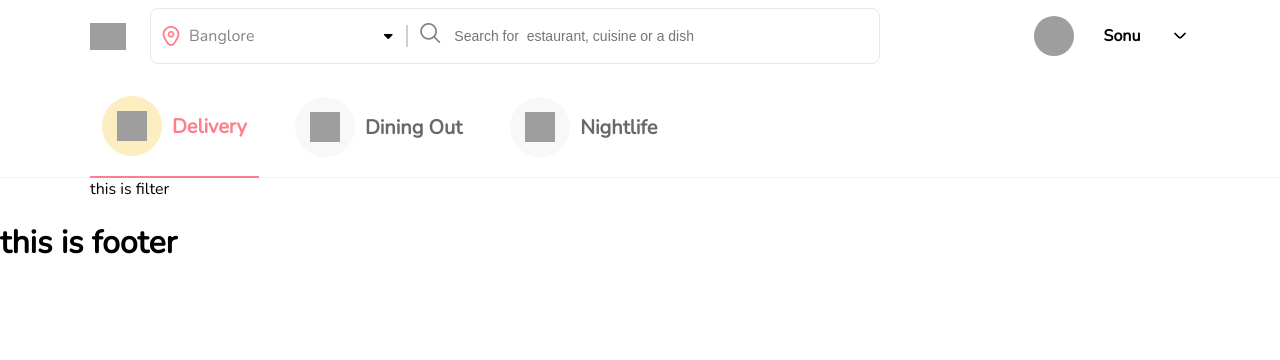
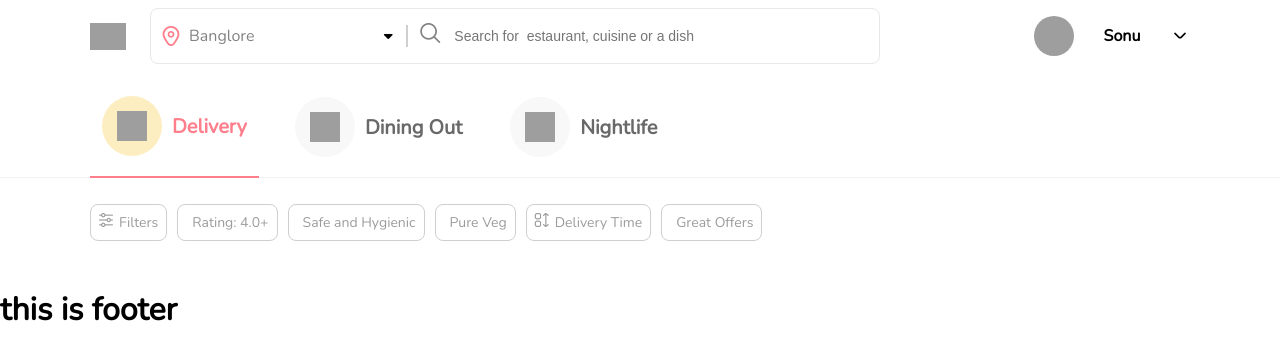
Before and after one commit to sonushrivastav/zomato-react, a React (Vite) app: page / in a window 1280 px wide. Shown: the top 360 px of the page. Built offline with nearby package versions, Linux system fonts and the light colour scheme; grey boxes are pictures that could not be loaded.

Commit message:
all filters display on delivery tab

```diff
--- a/src/components/filters/Filter.jsx
+++ b/src/components/filters/Filter.jsx
@@ -1,11 +1,19 @@
-import React from 'react'
-import "./filter.css"
-const Filter = () => {
+import React from "react";
+import "./filter.css";
+const Filter = ({ filterlist }) => {
   return (
-    <div>
-      this is filter
+    <div className="filters">
+      {filterlist &&
+        filterlist?.map((filter) => {
+          return (
+            <div id={filter?.id} className="filter_item">
+              <span>{filter?.icon && filter?.icon}</span>
+              <span className="filter_name">{filter?.title}</span>
+            </div>
+          );
+        })}
     </div>
-  )
-}
+  );
+};
 
-export default Filter
+export default Filter;
--- a/src/components/filters/filter.css
+++ b/src/components/filters/filter.css
@@ -0,0 +1,21 @@
+.filters{
+    padding: 16px 0px;
+    display: flex;
+    flex-wrap: wrap;
+}
+
+.filter_item{
+    padding: 8px;
+    display: flex;
+    align-items: center;
+    background-color: rgb(255,255,255);
+    color: #9c9c9c;
+    border: 1px solid rgb(207, 207, 207);
+    border-radius: 8px;
+    margin: 10px 10px 10px 0px;
+    font-size: 14px;
+    cursor: pointer;
+}
+.filter_name{
+    margin-left: 6px;
+}
```
